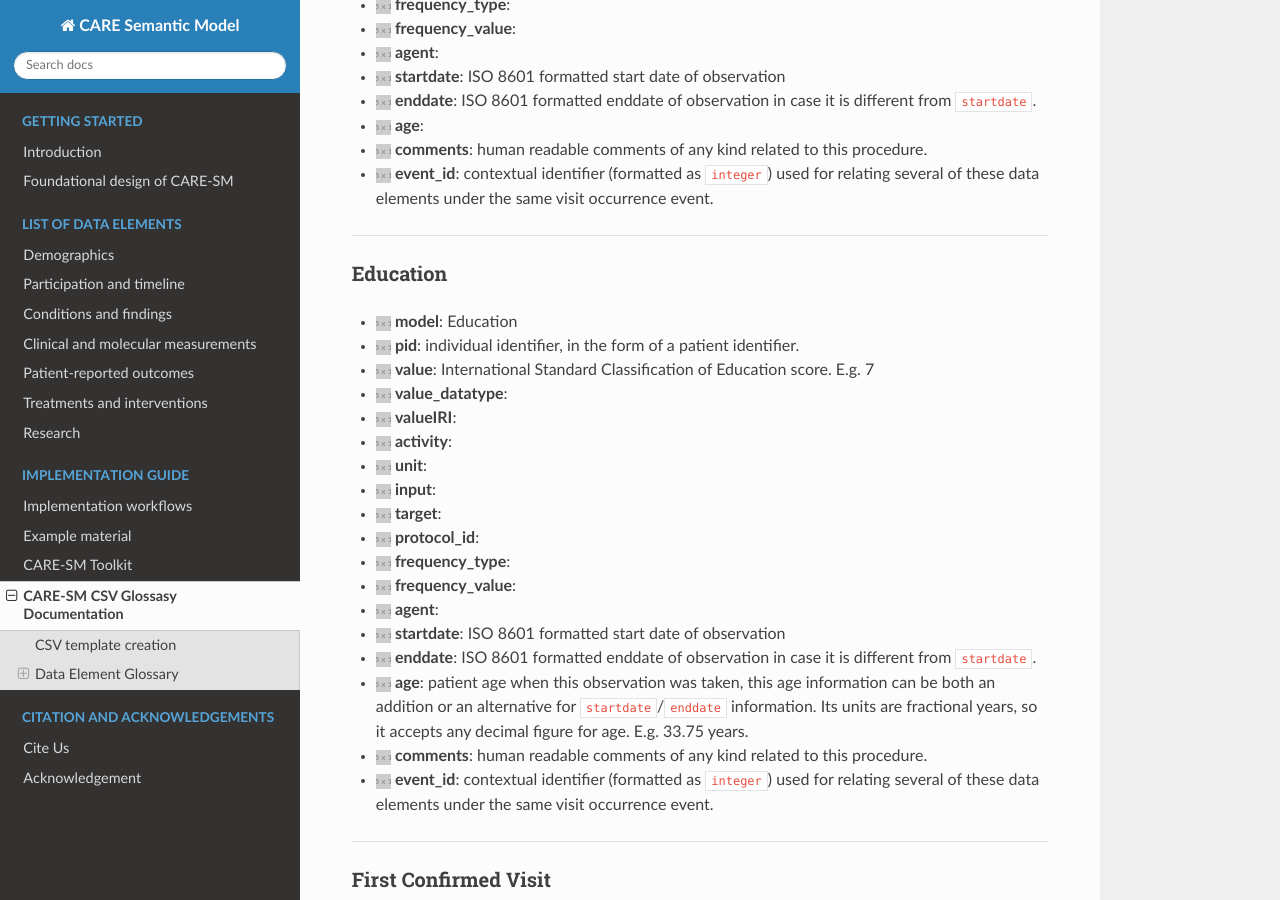
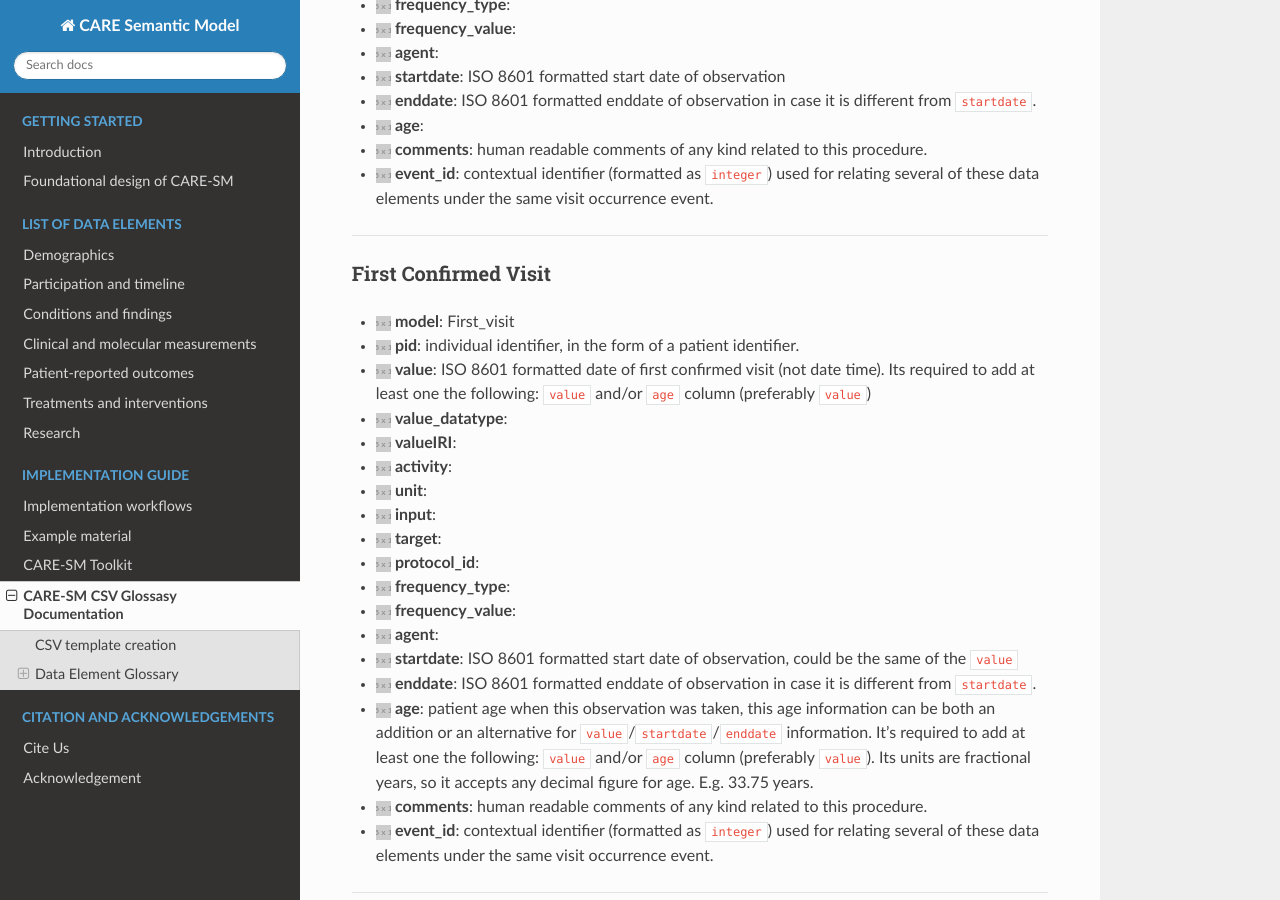
Before and after one commit to CARE-SM/CARE-SM-docs, a Sphinx documentation site: the page built from docs/glossary.md, in a window 1280 px wide and 900 px high, scrolled down 3447 px. Built offline with Sphinx 7.4.7 and the Read the Docs theme 3.1.0, drawn with Linux system fonts in a browser that asks for light colours.

Commit message:
Education level data element temporary removed.

```diff
--- a/docs/glossary.md
+++ b/docs/glossary.md
@@ -174,7 +174,7 @@ Here you can find the list of data elements and the columns required to be defin
 - ![](https://placehold.co/15x15/fb9902/fb9902.png) **event_id**: contextual identifier (formatted as `integer`) used for relating several of these data elements under the same visit occurrence event.
 <hr>
 
-(education_glossary)=
+<!-- (education_glossary)=
 ### Education
 
 - ![](https://placehold.co/15x15/1589F0/1589F0.png) **model**: Education
@@ -195,7 +195,7 @@ Here you can find the list of data elements and the columns required to be defin
 - ![](https://placehold.co/15x15/fb9902/fb9902.png) **age**: patient age when this observation was taken, this age information can be both an addition or an alternative for `startdate`/`enddate` information. Its units are fractional years, so it accepts any decimal figure for age. E.g. 33.75 years.
 - ![](https://placehold.co/15x15/fb9902/fb9902.png) **comments**: human readable comments of any kind related to this procedure.
 - ![](https://placehold.co/15x15/fb9902/fb9902.png) **event_id**: contextual identifier (formatted as `integer`) used for relating several of these data elements under the same visit occurrence event.
-<hr>
+<hr> -->
 
 (first-visit_glossary)=
 ### First Confirmed Visit
--- a/docs/introduction.md
+++ b/docs/introduction.md
@@ -64,7 +64,6 @@ The metadata layer is implemented using named graphs, encapsulating each complet
   - [Birthyear](https://care-sm.readthedocs.io/en/latest/data_elements.html#birthyear)
   - [Deathdate](https://care-sm.readthedocs.io/en/latest/data_elements.html#deathdate)
   - [Sex](https://care-sm.readthedocs.io/en/latest/data_elements.html#sex)
-  - [Education level](https://care-sm.readthedocs.io/en/latest/data_elements.html#education-level)
 
 - **Participation and timeline:**
   - [First confirmed visit](https://care-sm.readthedocs.io/en/latest/data_elements.html#birthdate)
```
Also changed, not shown: docs/data_elements.md (+2 -2 lines).
